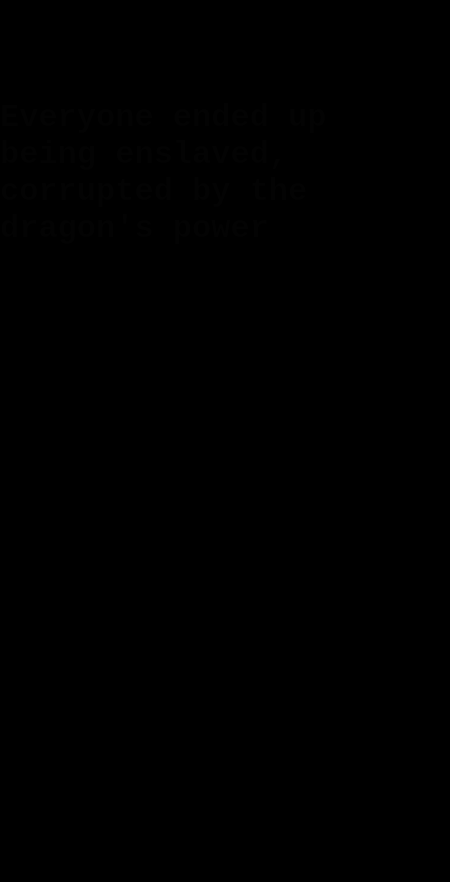
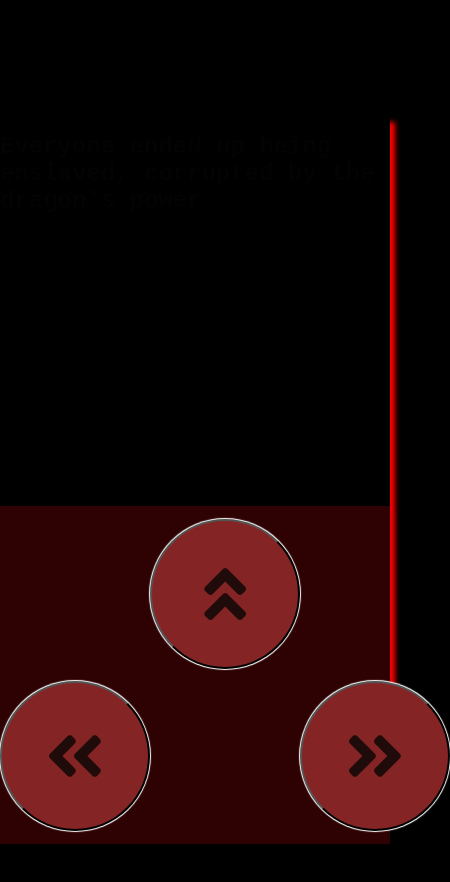
Before and after one commit to GabrielVoica/Blood-Lust, a website: page game.html in a window 390 px wide. Shown: the whole page, 450 px wide, since content can reach past the window. After the commit the page ends 844 px from the top, so only its background shows below. Drawn offline with nearby package versions, Linux system fonts and the light colour scheme.

Commit message:
Added some changes

```diff
--- a/code/chapter/16_game.js
+++ b/code/chapter/16_game.js
@@ -361,7 +361,9 @@ Player.prototype.update = function (time, state, keys) {
   let xSpeed = 0;
   if (keys.ArrowLeft) xSpeed -= playerXSpeed;
   if (keys.ArrowRight) xSpeed += playerXSpeed;
+
   let pos = this.pos;
+
   let movedX = pos.plus(new Vec(xSpeed * time, 0));
   if (!state.level.touches(movedX, this.size, "wall")) {
     pos = movedX;
@@ -389,6 +391,7 @@ function trackKeys(keys) {
   }
   window.addEventListener("keydown", track);
   window.addEventListener("keyup", track);
+
   return down;
 }
 
@@ -441,9 +444,9 @@ async function runGame(plans, Display) {
       } else if (level === 3) {
         document.querySelector(".background").style.background = "#870000";
       } else if (level === 4) {
-        document.querySelector(".background").style.background = "#B40000";
+        document.querySelector(".background").style.background = "#C80101";
       } else if (level === 5) {
-        document.querySelector(".background").style.background = "#870000";
+        document.querySelector(".background").style.background = "#C80101";
       }
     }, 100);
   }
--- a/css/game.css
+++ b/css/game.css
@@ -31,7 +31,7 @@ body {
   padding: 0;
 }
 .lava {
-  background: linear-gradient(90deg, rgb(255, 51, 0), rgb(255, 0, 0));
+  background: linear-gradient(90deg, rgb(248, 20, 3), rgb(255, 0, 0));
 }
 .wall {
   background: url(../assets/wall-back.jpg);
@@ -63,7 +63,7 @@ body {
 
 @media (max-width: 1000px) {
   h1 {
-    font-size: 2rem;
+    font-size: 1.5rem;
   }
 }
 
@@ -89,8 +89,8 @@ body {
 
 .heart-div {
   display: flex;
-  justify-content: flex-start;
-  width: 50%;
+  justify-content: center;
+  width: 100%;
   color: black;
 }
 
@@ -103,12 +103,40 @@ body {
 }
 
 .bottom-ui {
-  background: black;
+  display: none;
+  background: rgb(46, 2, 2);
   color: white;
   position: absolute;
-  bottom: -10%;
+  bottom: 0%;
   width: 100%;
   height: 40%;
+}
+
+.bottom-ui button {
+  height: 150px;
+  width: 150px;
+  border-radius: 50%;
+  background: rgb(133, 36, 36);
+  box-shadow: 0px 0px 1px 1px white;
+  color: rgb(32, 11, 11);
+}
+
+.jump-button {
+  grid-column: 2/3;
+  grid-row: 2/3;
+  justify-self: center;
+}
+
+.left-button {
+  grid-column: 1;
+  grid-row: 3;
+  justify-self: flex-end;
+}
+
+.right-button {
+  grid-column: 3;
+  grid-row: 3;
+  justify-self: ;
 }
 
 .intro-story-divs {
@@ -234,6 +262,15 @@ body {
   cursor: pointer;
 }
 
+@media (max-width: 1000px) {
+  .bottom-ui {
+    display: grid;
+    z-index: 100;
+    grid-template-columns: 33%, 33%, 33%;
+    grid-template-rows: 33%, 33%, 33%;
+  }
+}
+
 @keyframes animate-divs {
   0% {
     top: -30%;
--- a/css/intro-screen.css
+++ b/css/intro-screen.css
@@ -108,7 +108,8 @@ main button {
 }
 
 main button:hover {
-  background: url(../assets/elec-gif.gif);
+  background: red;
+  color: black;
   background-size: cover;
 }
 
--- a/game.html
+++ b/game.html
@@ -28,7 +28,9 @@
 
 
   <div class="bottom-ui">
-
+    <button id="jump" class="jump-button"><i class="fas fa-angle-double-up fa-5x"></i></button>
+    <button id="left"  class="left-button"><i class="fas fa-angle-double-left fa-5x"></i></button>
+    <button id="right" class="right-button"><i class="fas fa-angle-double-right fa-5x"></i></button>
   </div>
 
 
@@ -76,6 +78,8 @@
 
 
 
+  <script src="https://ajax.googleapis.com/ajax/libs/jquery/3.5.1/jquery.min.js"></script>
+
 </body>
 
 </html>
```
